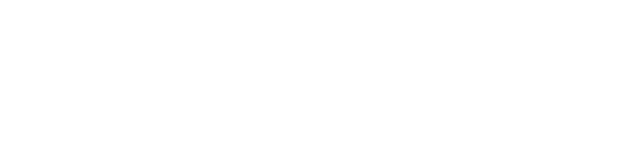
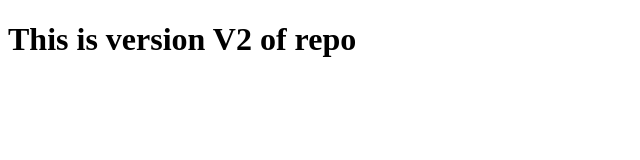
Before and after one commit to vinay28ns-dotcom/Vk, a plain HTML site: page index.html in a window 1280 px wide. Shown: the whole page, without its empty margins (0-640 px from the left). Drawn offline with Linux system fonts and the light colour scheme.

Commit message:
This is V2

```diff
--- a/index.html
+++ b/index.html
@@ -6,6 +6,6 @@
   <title>Document</title>
 </head>
 <body>
-
+  <h1>This is version V2 of repo</h1>
 </body>
 </html>
```
